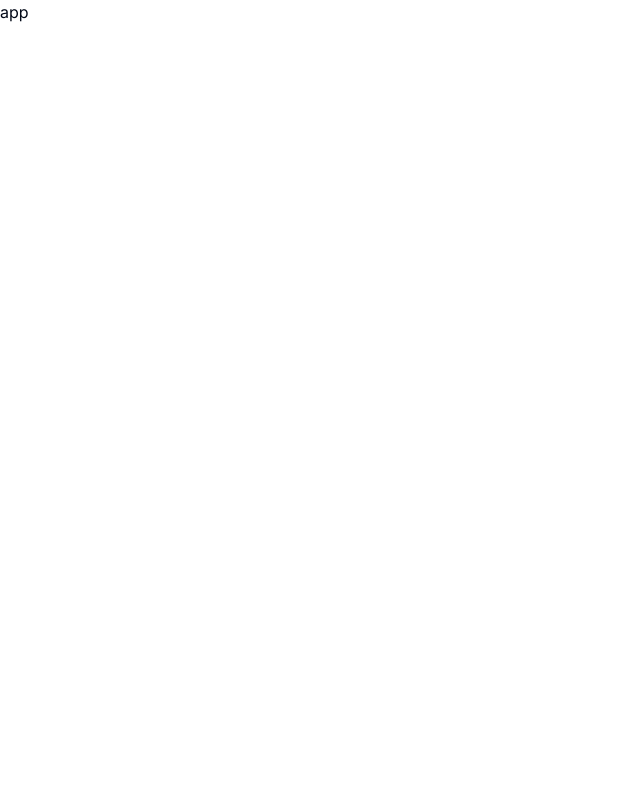
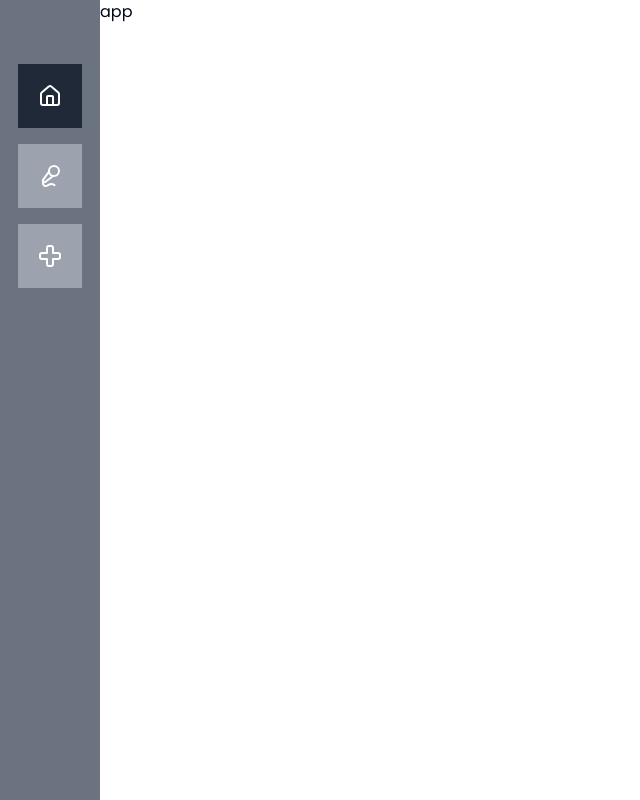
Before and after one commit to IdkwhatImD0ing/DoggoAI, a Next.js app in the folder client/: page /app in a window 1280 px wide. Shown: the whole page, without its empty margins (0-640 px from the left). Built offline with nearby package versions, Linux system fonts and the light colour scheme.

Commit message:
feat: create navbar

```diff
--- a/client/src/app/layout.tsx
+++ b/client/src/app/layout.tsx
@@ -1,9 +1,13 @@
 import type { Metadata } from "next";
-import { Inter } from "next/font/google";
+import { Poppins } from "next/font/google";
 import "./globals.css";
+import Navbar from "@/components/Navbar";
+import { cn } from "@/lib/utils";
 
-const inter = Inter({ subsets: ["latin"] });
-
+const poppins = Poppins({
+    subsets: ["latin"],
+    weight: ["100", "200", "300", "400", "500", "600", "700", "800", "900"],
+});
 export const metadata: Metadata = {
     title: "DoggoAI",
     description: "DoggoAI - HackDavis 2024",
@@ -16,7 +20,10 @@ export default function RootLayout({
 }>) {
     return (
         <html lang="en">
-            <body className={inter.className}>{children}</body>
+            <body className={cn(poppins.className, "flex min-h-[100vh]")}>
+                <Navbar />
+                {children}
+            </body>
         </html>
     );
 }
--- /dev/null
+++ b/client/src/components/Navbar.tsx
@@ -0,0 +1,52 @@
+"use client";
+
+import React from "react";
+import { Home, Mic2, Cross } from "lucide-react";
+import { useRouter, usePathname } from "next/navigation";
+import { cn } from "@/lib/utils";
+
+const LINKS = [
+    {
+        id: 1,
+        icon: Home,
+        link: "/app",
+    },
+    {
+        id: 2,
+        icon: Mic2,
+        link: "/live",
+    },
+    {
+        id: 3,
+        icon: Cross,
+        link: "/health",
+    },
+];
+
+const Navbar = () => {
+    const router = useRouter();
+    const pathname = usePathname();
+
+    return (
+        <div className="min-h-full w-[100px] bg-gray-500 py-16">
+            <div className="mx-auto space-y-4">
+                {LINKS.map((item) => (
+                    <div
+                        key={item.id}
+                        className={cn(
+                            "flex-center mx-auto aspect-square w-16 cursor-pointer",
+                            pathname.includes(item.link)
+                                ? "bg-gray-800"
+                                : "bg-gray-400",
+                        )}
+                        onClick={() => router.push(item.link)}
+                    >
+                        <item.icon className="text-white" />
+                    </div>
+                ))}
+            </div>
+        </div>
+    );
+};
+
+export default Navbar;
```
